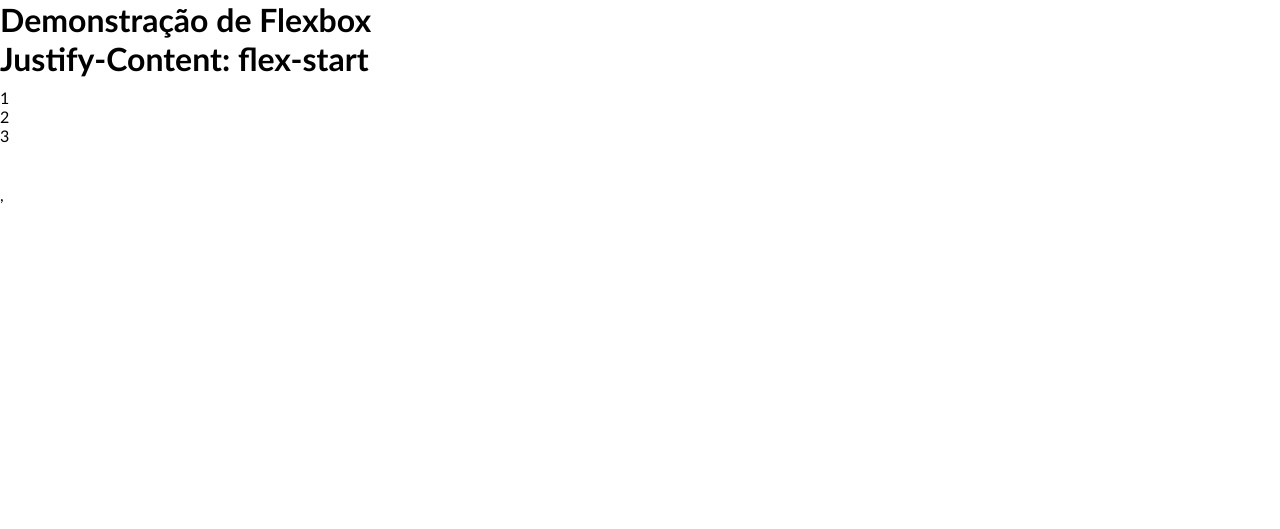
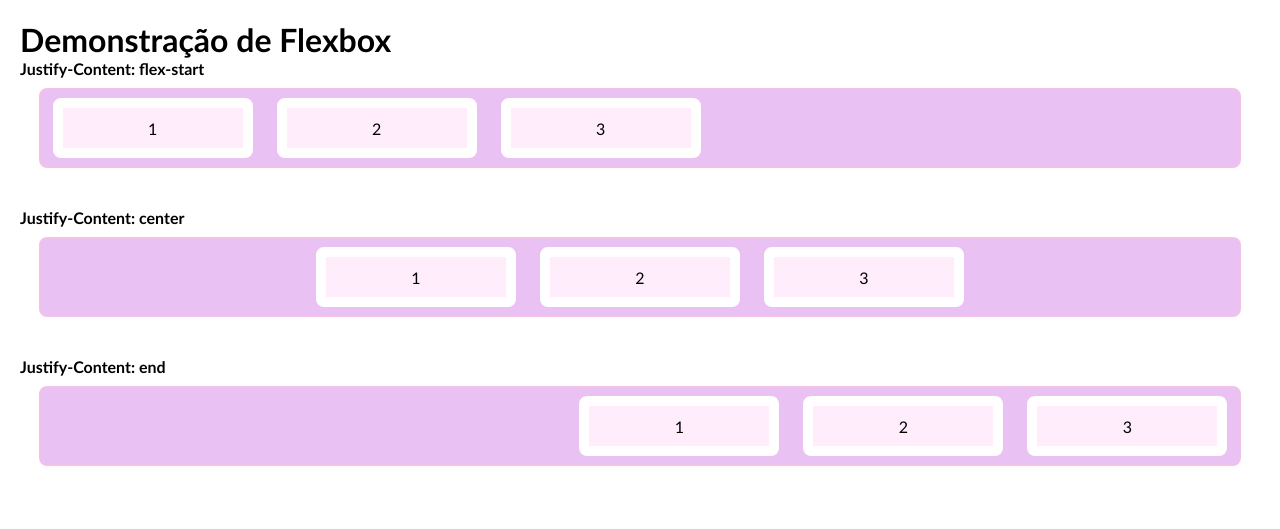
Before and after one commit to NathaliaNascimentoReis/projeto-armazenamento, a plain HTML site: page index.html in a window 1280 px wide. Drawn offline with Linux system fonts and the light colour scheme; files that its build step writes are made by us from their sources.

Commit message:
feat: cria as seções "flex start". "flex center" e "flex-end"

```diff
--- a/assets/styles/index.css
+++ b/assets/styles/index.css
@@ -5,7 +5,8 @@
 }
 
 body {
-    font-family:'Gill Sans', 'Gill Sans MT', Calibri, 'Trebuchet MS', sans-serif
+    font-family:'Gill Sans', 'Gill Sans MT', Calibri, 'Trebuchet MS', sans-serif;
+    padding: 20px;
 }
 
 section {
@@ -14,11 +15,38 @@ section {
 
 h2 {
     margin-bottom: 10px;
-    font-size: xx-large;
+    font-size:medium;
 }
 
 .flex-container {
-    width: 90%;
-    height: 200px;
-    background-color: beige;
+    width: 97%;
+    height: 80px;
+    background-color: rgb(233, 193, 243);
+    margin: 0 auto 20px;
+    border-radius: 8px;
+    border: 2px solid rgb(243, 193, 232);
+    display: flex;
+    justify-content: center;
+    justify-content: flex-start;
+    align-items: center;
 }
+
+.flex-item{
+    width: 200px;
+    height: 60px;
+    background-color: rgb(255, 237, 251);
+    border: 10px solid rgb(255, 255, 255);
+    border-radius: 8px;
+    margin: 12px;
+    display: flex;
+    justify-content: center;
+    align-items: center;
+}
+
+.justify-center {
+    justify-content: center;
+}
+
+.flex-end{
+    justify-content: end;
+}
--- a/index.html
+++ b/index.html
@@ -5,7 +5,7 @@
     <meta name="viewport" content="width=device-width, initial-scale=1.0">
     <title>Aulas HTML</title>
     <link
-     rel="stylesheet" href="assts/styles/index.css">
+     rel="stylesheet" href="assets/styles/index.css">
 </head>
 <body>
     <h1>
@@ -15,11 +15,31 @@
         <h2>
             Justify-Content: flex-start
         </h2>
-        <div>
-            <div>1</div>
-            <div>2</div>
-            <div>3</div>
+        <div class = "flex-container">
+            <div class = "flex-item">1</div>
+            <div class = "flex-item">2</div>
+            <div class = "flex-item">3</div>
+        </div>
+    </section>
+    <section>
+        <h2>
+            Justify-Content: center
+        </h2>
+        <div class = "flex-container justify-center">
+            <div class = "flex-item">1</div>
+            <div class = "flex-item">2</div>
+            <div class = "flex-item">3</div>
+        </div>
+    </section>
+    <section>
+        <h2>
+            Justify-Content: end
+        </h2>
+        <div class = "flex-container flex-end">
+            <div class = "flex-item">1</div>
+            <div class = "flex-item">2</div>
+            <div class = "flex-item">3</div>
         </div>
     </section>
 </body>
-</html>,
+</html>
```
Also changed, not shown: assts/styles/index.css (added).
